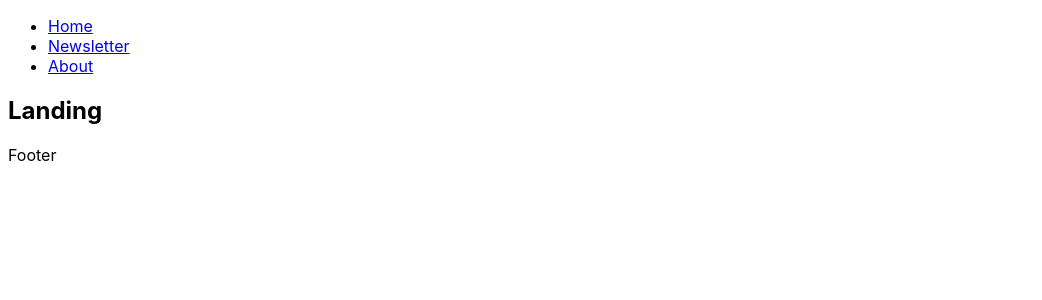
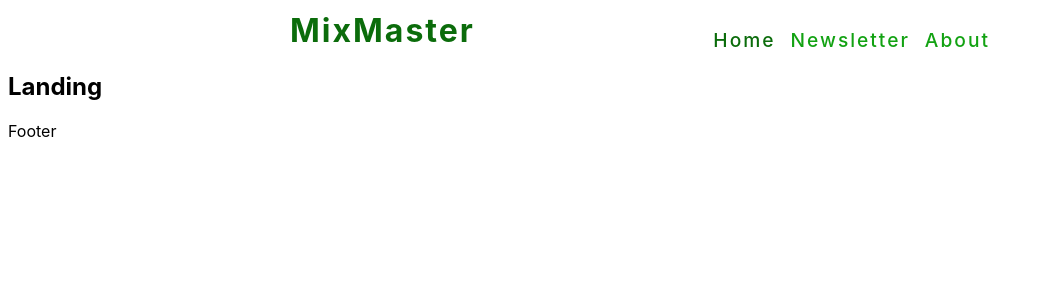
Before and after one commit to svvdovkina/cocktails, a React (Vite) app: page / in a window 1280 px wide. Shown: the top 300 px of the page, without its empty margins (0-1042 px from the left). Built offline with nearby package versions, Linux system fonts and the light colour scheme.

Commit message:
add navbar with styles

```diff
--- a/package.json
+++ b/package.json
@@ -12,7 +12,8 @@
   "dependencies": {
     "react": "^18.2.0",
     "react-dom": "^18.2.0",
-    "react-router-dom": "^6.14.1"
+    "react-router-dom": "^6.14.1",
+    "styled-components": "^6.0.2"
   },
   "devDependencies": {
     "@types/react": "^18.0.37",
--- a/src/components/Navbar.jsx
+++ b/src/components/Navbar.jsx
@@ -1,11 +1,77 @@
-import { Link } from "react-router-dom"
+import { NavLink } from "react-router-dom"
+import styled from 'styled-components'
+
 
 const Navbar = ()=>{
-    return <ul>
-    <li><Link to='/'>Home</Link></li>
-    <li><Link to='/newsletter'>Newsletter</Link></li>
-    <li><Link to='/about'>About</Link></li>
-</ul>
+    return <Wrapper>
+        <div className="nav-center">
+            <span className="logo">MixMaster</span>
+                <div className="nav-links">
+                    <NavLink className='nav-link' to='/'>Home</NavLink>
+                    <NavLink className='nav-link' to='/newsletter'>Newsletter</NavLink>
+                    <NavLink className='nav-link' to='/about'>About</NavLink>
+                </div>
+        </div>
+    </Wrapper>
+
 }
 
+const Wrapper = styled.nav`
+    background: white;
+    .nav-center {
+        display: flex;
+        flex-direction: column;
+        margin: 0 auto;
+        width: 50vw;
+        max-width: 500px;
+    };
+
+    .logo {
+        font-weight: 700;
+        font-size: 2rem;
+        color: #0b6c0b;
+        letter-spacing: 2px;
+    };
+
+    .nav-links {
+        margin-top: 20px;
+        display: flex;
+        flex-direction: column;
+        gap: 15px;
+    };
+
+    .nav-link {
+        text-decoration: none;
+        color: #12a212;
+        font-size: 1.2rem;
+        font-weight: 500;
+        transition: linear 0.2s;
+        letter-spacing: 2px;
+    };
+
+    .nav-link:hover {
+        color: #0b6c0b;
+    }
+    .active {
+        color: #0b6c0b;
+    }
+    @media (min-width: 768px) {
+        .nav-center {
+            display: flex;
+            flex-direction: row;
+            justify-content: space-between;
+            margin: 0 auto;
+            width: 80vw;
+            max-width: 700px;
+            align-items: center;
+        };
+
+        .nav-links {
+            display: flex;
+            flex-direction: row;
+            gap: 15px;
+        };
+    }
+`
+
 export default Navbar
--- a/src/pages/HomeLayout.jsx
+++ b/src/pages/HomeLayout.jsx
@@ -3,14 +3,12 @@ import { Outlet } from "react-router-dom"
 import Navbar from "../components/Navbar"
 
 const HomeLayout = ()=>{
-    return <div>
-        <nav>
-            <Navbar/>
-        </nav>
+    return <>
+        <Navbar/>
         <Outlet/>
         <footer>Footer</footer>
 
-    </div>
+    </>
 }
 
 export default HomeLayout
```
Also changed, not shown: 1 other file (tests, documents, lock files or other folders).
